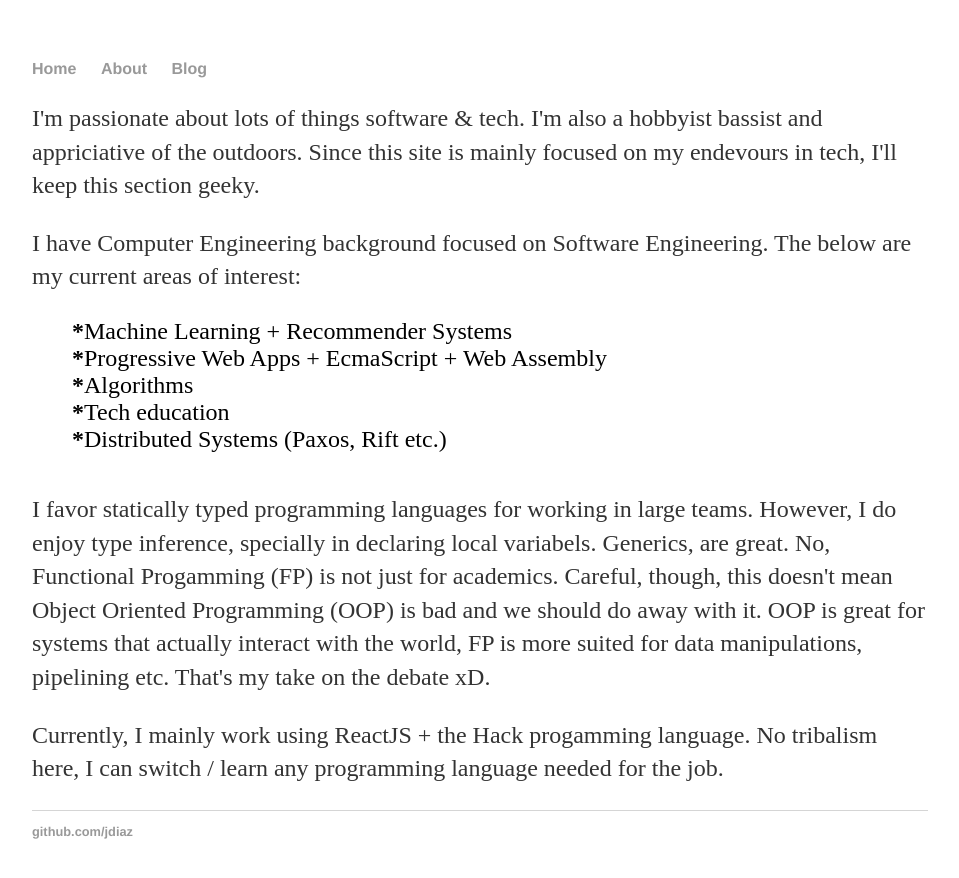
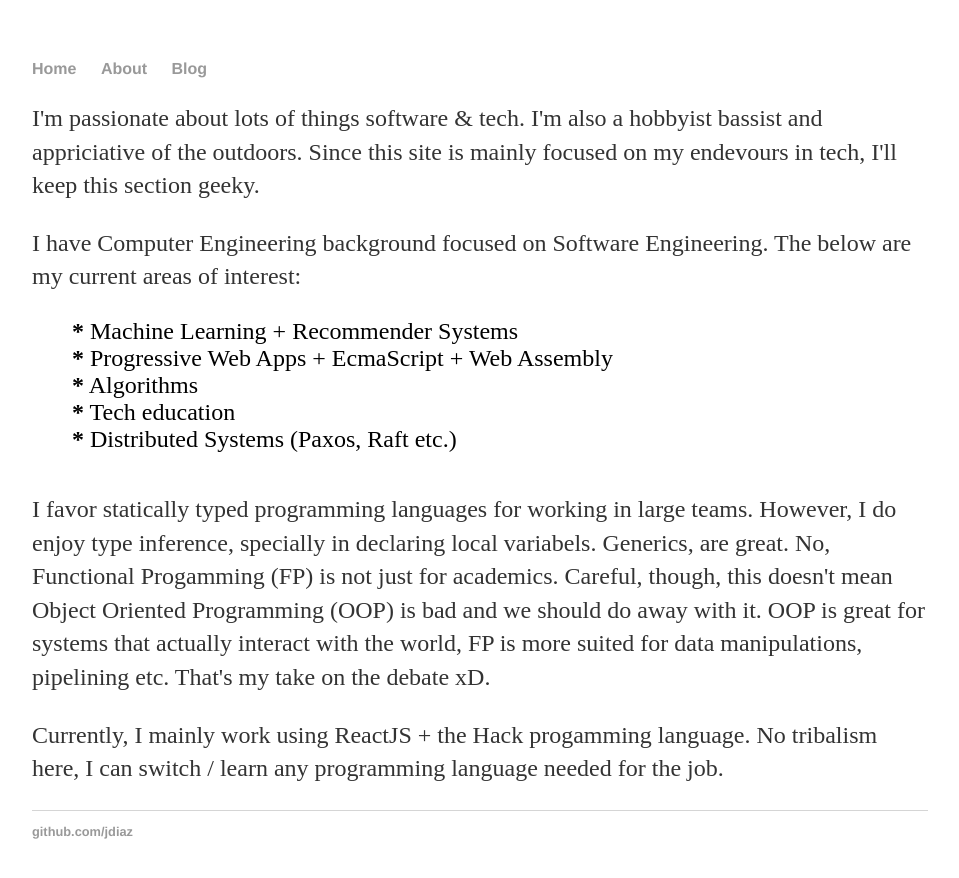
Before and after one commit to jdiaz/jdiaz.github.io, a Jekyll site: the page built from about/index.html, in a window 1280 px wide. Shown: the top 878 px of the page, without its empty margins (160-1119 px from the left). Built offline with Jekyll 4.4.1, drawn with Linux system fonts in a browser that asks for light colours.

Commit message:
fixing typo in ul

```diff
--- a/about/index.html
+++ b/about/index.html
@@ -10,11 +10,11 @@ title: About me
   <p>
   I have Computer Engineering background focused on Software Engineering. The below are my current areas of interest:
   <ul class="posts">
-    <li><span><strong>*</strong></span><span>Machine Learning + Recommender Systems</span></li>
-    <li><span><strong>*</strong></span><span>Progressive Web Apps + EcmaScript + Web Assembly</span></li>
-    <li><span><strong>*</strong></span><span>Algorithms</span></li>
-    <li><span><strong>*</strong></span><span>Tech education</span></li>
-    <li><span><strong>*</strong></span><span>Distributed Systems (Paxos, Rift etc.)</span></li>
+    <li><strong>*</strong><span> Machine Learning + Recommender Systems</span></li>
+    <li><strong>*</strong><span> Progressive Web Apps + EcmaScript + Web Assembly</span></li>
+    <li><strong>*</strong><span> Algorithms</span></li>
+    <li><strong>*</strong><span> Tech education</span></li>
+    <li><strong>*</strong><span> Distributed Systems (Paxos, Raft etc.)</span></li>
   </ul>
  </p>
  <p>
```
